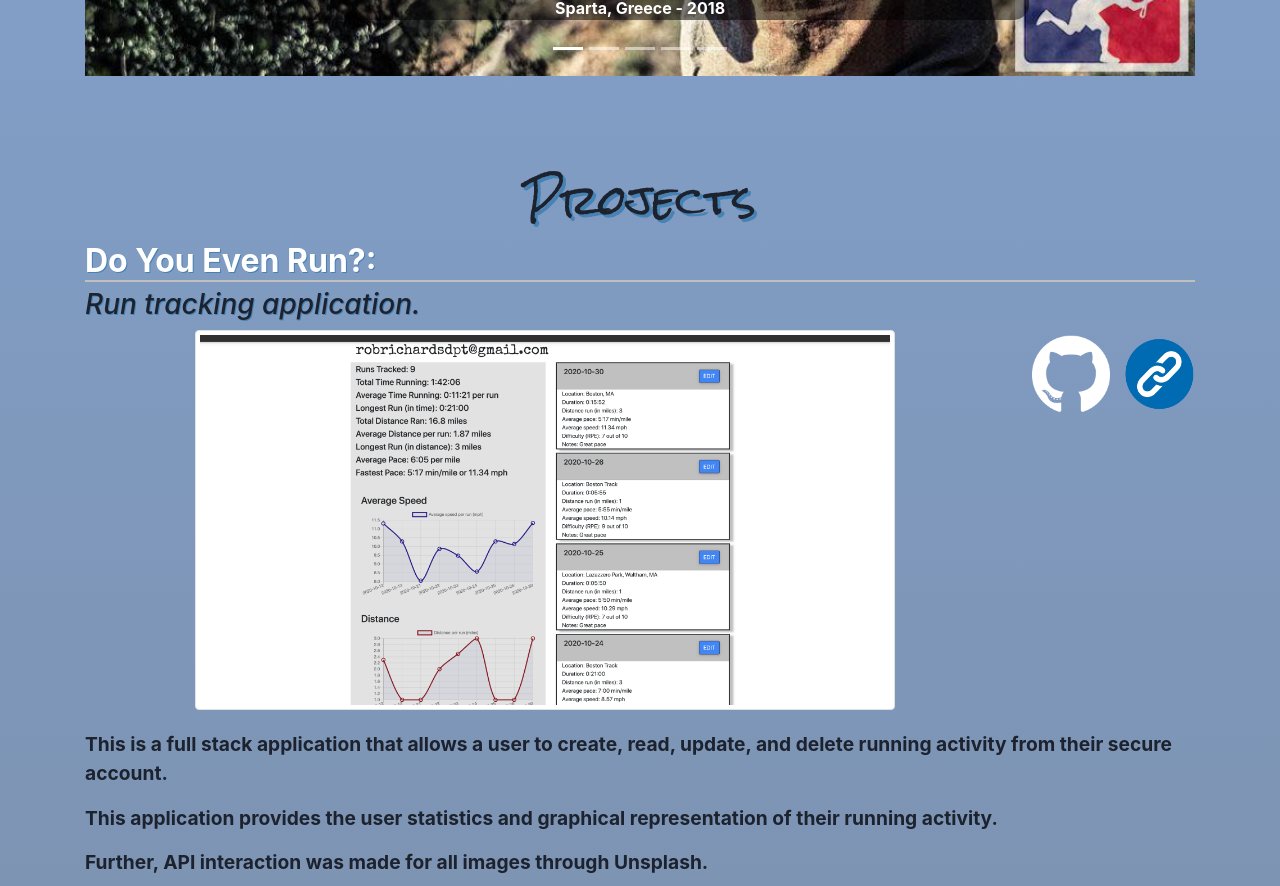
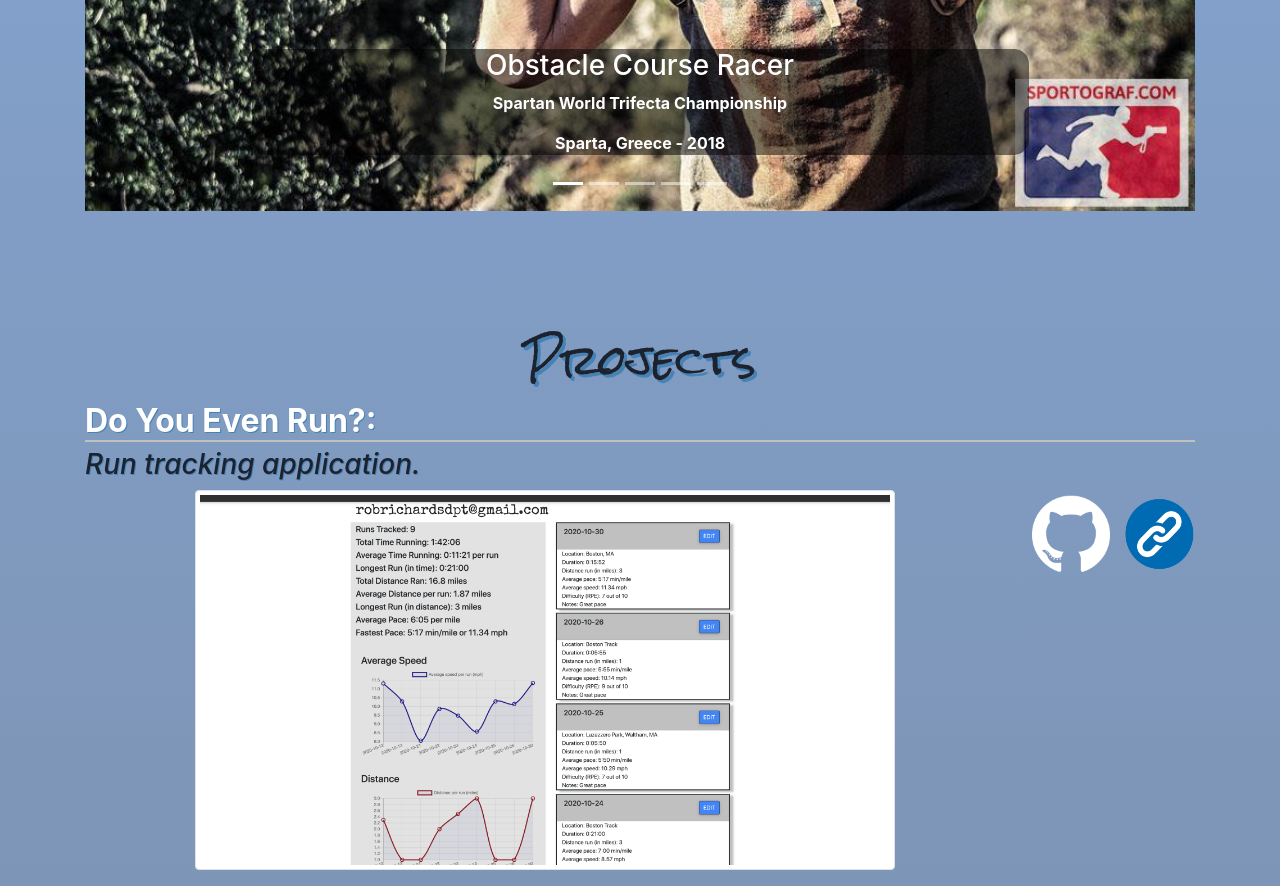
Before and after one commit to robrichardsdpt/portfolio, a React (Create React App) app: page /#/ in a window 1280 px wide. Shown: the part 3040-3926 px from the top of the page. Built offline with nearby package versions, Linux system fonts and the light colour scheme.

Commit message:
added padding around carousel

```diff
--- a/src/App.css
+++ b/src/App.css
@@ -152,9 +152,6 @@
   height: 56px;
   width: 56px;
 }
-.aboutContainer {
-  background-color: red;
-}
 .namecol {
   margin-right: 25px;
 }
@@ -166,7 +163,7 @@
   padding-left: 250px;
   padding-right: 250px;
   padding-top: 50px;
-  padding-bottom: 50px;
+  padding-bottom: 185px;
   /* overflow: scroll; */
 }
 .aboutPic {
@@ -210,7 +207,7 @@
   justify-content: center;
   margin-bottom: 10px;
   margin-top: 50px;
-  padding-top: 50px;
+  padding-top: 75px;
 }
 
 .skills {
```
Also changed, not shown: 8 other files (tests, documents, lock files or other folders).
